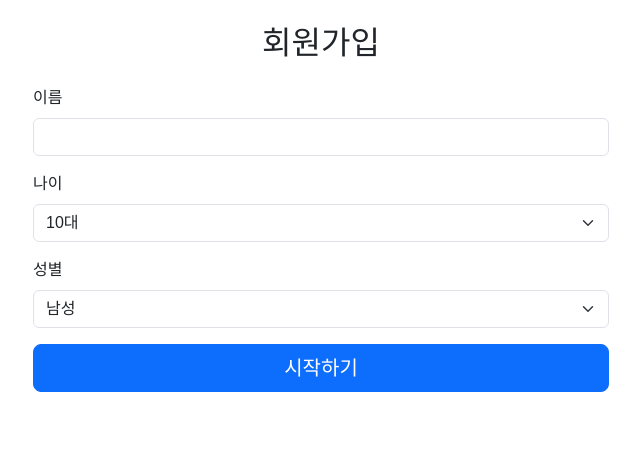
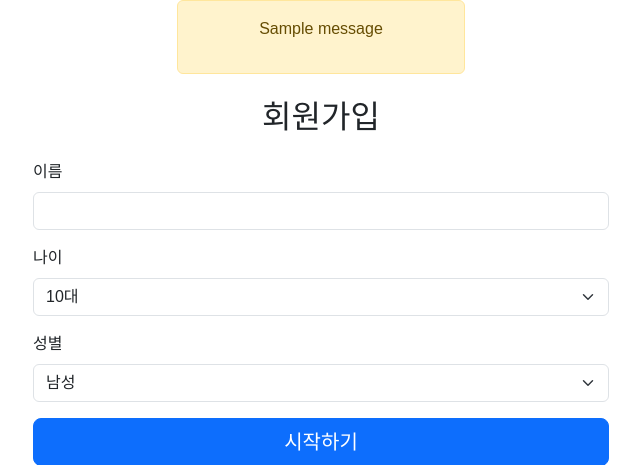
Before and after one commit to Kiyeoun/oz_form, a Python web app: template app/templates/signup.html in a window 1280 px wide. Shown: the top 465 px of the page, without its empty margins (319-959 px from the left). Run offline with Jinja, Linux system fonts and the light colour scheme; the template is opened without the code that fills it, so the values that code supplies are empty; one stand-in notice (Sample message) is shown.

Commit message:
✨ Alert 가운데 정렬
alert 가운데 정렬

```diff
--- a/app/routes/signup.py
+++ b/app/routes/signup.py
@@ -28,5 +28,5 @@ class Signup(MethodView):
         db.session.add(user) # db(SQLAchemy)의 세션에 추가
         db.session.commit() # db 커밋
         session['user_id'] = user.id # Flask의 session에 user_id추가(브라우저 쿠키에 저장 / 26열에서 User로 객체를 만들었을 경우 안에 있는 내용을 갖고오고 싶을 때 .을 사용해야한다)
-        return jsonify({"message": "참여해주셔서 감사합니다.", "user_id": user.id}), 201
+        return jsonify({"message": "설문 조사에 참여해주셔서 감사합니다.", "user_id": user.id}), 201
         # jsonify는 서버에서 클라이언트로 정보를 전달하기 위해 쓰인다
--- a/app/templates/index.html
+++ b/app/templates/index.html
@@ -16,7 +16,7 @@
     <div class="container text-center">
         {% with messages = get_flashed_messages() %}
         {% if messages %}
-			<div class="alert alert-warning">
+            <div class="alert alert-warning text-center" style="width: 50%; margin: 0 auto;">
                 {% for message in messages %}
                     <p>{{ message }}</p>
                 {% endfor %}
--- a/app/templates/question.html
+++ b/app/templates/question.html
@@ -24,7 +24,7 @@
 
         {% with messages = get_flashed_messages() %}
         {% if messages %}
-			<div class="alert alert-warning">
+            <div class="alert alert-warning text-center" style="width: 50%; margin: 0 auto;">
                 {% for message in messages %}
                     <p>{{ message }}</p>
                 {% endfor %}
--- a/app/templates/results.html
+++ b/app/templates/results.html
@@ -50,7 +50,7 @@
     <div class="container">
         {% with messages = get_flashed_messages() %}
         {% if messages %}
-			<div class="alert alert-warning">
+            <div class="alert alert-warning text-center" style="width: 50%; margin: 0 auto;">
                 {% for message in messages %}
                     <p>{{ message }}</p>
                 {% endfor %}
--- a/app/templates/signup.html
+++ b/app/templates/signup.html
@@ -12,14 +12,14 @@
 <body>
     <div class="container">
         <!--flash 띄우는 html-->
-        {% with messages = get_flashed_messages(with_categories=true) %}
-            {% if messages %}
-            <script>
-                {% for category, message in messages %}
-                    alert("{{ message }}");
+        {% with messages = get_flashed_messages() %}
+        {% if messages %}
+            <div class="alert alert-warning text-center" style="width: 50%; margin: 0 auto;">
+                {% for message in messages %}
+                    <p>{{ message }}</p>
                 {% endfor %}
-            </script>
-            {% endif %}
+            </div>
+        {% endif %}
         {% endwith %}
         <h2 class="my-4 text-center">회원가입</h2>
         <form id="signup-form">
```
Lines whose indentation alone changed are shown as unchanged.
